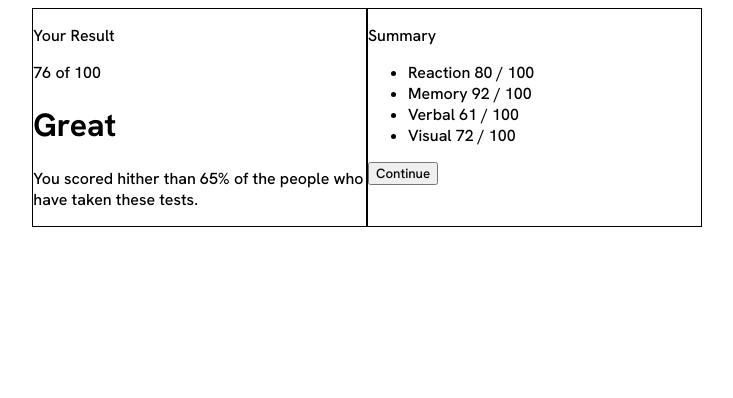
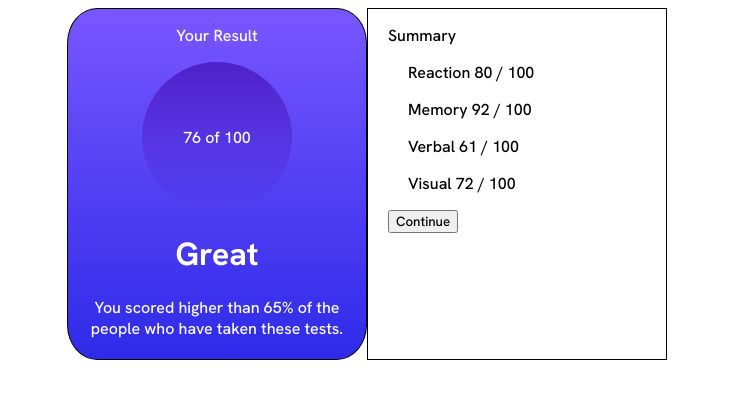
Before and after one commit to toddpowell/results-summary-component, a React (Vite) app: page / in a window 1280 px wide. Shown: the top 398 px of the page, without its empty margins (273-1006 px from the left). Built offline with nearby package versions, Linux system fonts and the light colour scheme.

Commit message:
Update CSS for results

```diff
--- a/src/components/ResultsSummary.css
+++ b/src/components/ResultsSummary.css
@@ -1,3 +1,40 @@
+/* ## Colors
+
+### Primary
+- Light red: hsl(0, 100%, 67%)
+- Orangey yellow: hsl(39, 100%, 56%)
+- Green teal: hsl(166, 100%, 37%)
+- Cobalt blue: hsl(234, 85%, 45%) */
+.light-red { background-color: hsl(0, 100%, 67%); }
+.orangey-yellow { background-color: hsl(39, 100%, 56%);}
+.green-teal { background-color: hsl(166, 100%, 37%);}
+.cobalt-blue { background-color: hsl(234, 85%, 45%);}
+
+/* ## Gradients
+- Light slate blue (background): hsl(252, 100%, 67%)
+- Light royal blue (background): hsl(241, 81%, 54%)
+- Violet blue (circle): hsla(256, 72%, 46%, 1)
+- Persian blue (circle): hsla(241, 72%, 46%, 0)*/
+.bg-gradient {
+    background-image: linear-gradient(to bottom, hsl(252, 100%, 67%), hsl(241, 81%, 54%));
+}
+.circle-gradient {
+    background-image: linear-gradient(to bottom, hsla(256, 72%, 46%, 1), hsla(241, 72%, 46%, 0));
+}
+
+
+/* ### Neutral
+
+- White: hsl(0, 0%, 100%)
+- Pale blue: hsl(221, 100%, 96%)
+- Light lavender: hsl(241, 100%, 89%)
+- Dark gray blue: hsl(224, 30%, 27%) */
+
+
+* {
+  box-sizing: border-box
+}
+
 .results-summary-wrapper {
     display: flex;
     justify-content: center;
@@ -5,5 +42,55 @@
 
 .result-wrapper, .summary-wrapper {
     border: 1px solid black;
+    width: 300px;
+}
+
+.result-wrapper {
+    text-align: center;
+    border-radius: 10%;
+    color: white;
+}
+
+.circle-wrapper {
+    display: flex;
+    justify-content: center;
+}
+
+.circle {
+    width: 150px;
+    height: 150px;
+    border-radius: 50%;
+    display: flex;
+    justify-content: center;
+    align-items: center;
+}
+
+/* .circle {
     width: 50%;
+    height: 50%;
+    line-height: 50%;
+    border-radius: 50%;
+    font-size: 50px;
+    color: #fff;
+    text-align: center;
+    background: #000
+  } */
+
+.result-message p {
+    margin: 20px;
 }
+
+
+
+.summary-wrapper {
+    padding: 0 20px;
+    padding-bottom: 20px;
+}
+
+.summary-list {
+    margin-left: 20px;
+}
+
+.summary-item {
+    list-style-type: none
+}
--- a/src/components/ResultsSummary.tsx
+++ b/src/components/ResultsSummary.tsx
@@ -4,25 +4,27 @@ const ResultsSummary = () => {
   return (
     <>
       <div className="results-summary-wrapper">
-        <div className="result-wrapper">
+        <div className="result-wrapper bg-gradient">
           <p className="result-title">Your Result</p>
-          <div className="result-score">76 of 100</div>
+          <div className="circle-wrapper">
+            <div className="result-score circle-gradient circle">76 of 100</div>
+          </div>
           <div className="result-message">
             <h1>Great</h1>
             <p>
-              You scored hither than 65% of the people who have taken these
+              You scored higher than 65% of the people who have taken these
               tests.
             </p>
           </div>
         </div>
         <div className="summary-wrapper">
           <p className="summary-title">Summary</p>
-          <ul className="summary-list">
-            <li className="summary-item">Reaction 80 / 100</li>
-            <li className="summary-item">Memory 92 / 100</li>
-            <li className="summary-item">Verbal 61 / 100</li>
-            <li className="summary-item">Visual 72 / 100</li>
-          </ul>
+          <div className="summary-list">
+            <p className="summary-item">Reaction 80 / 100</p>
+            <p className="summary-item">Memory 92 / 100</p>
+            <p className="summary-item">Verbal 61 / 100</p>
+            <p className="summary-item">Visual 72 / 100</p>
+          </div>
           <button className="continue">Continue</button>
         </div>
       </div>
```
